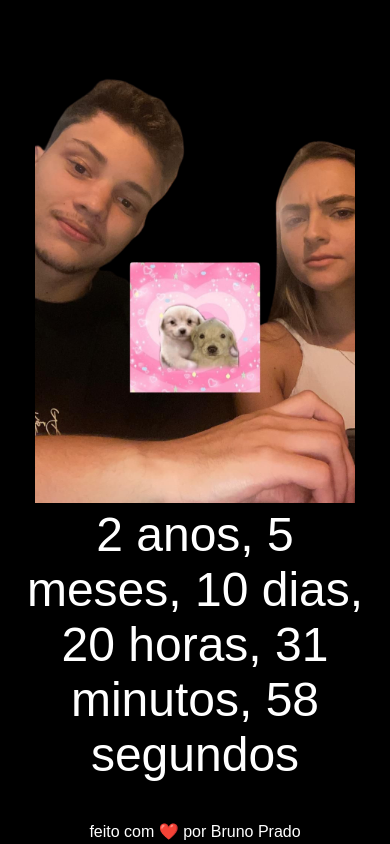
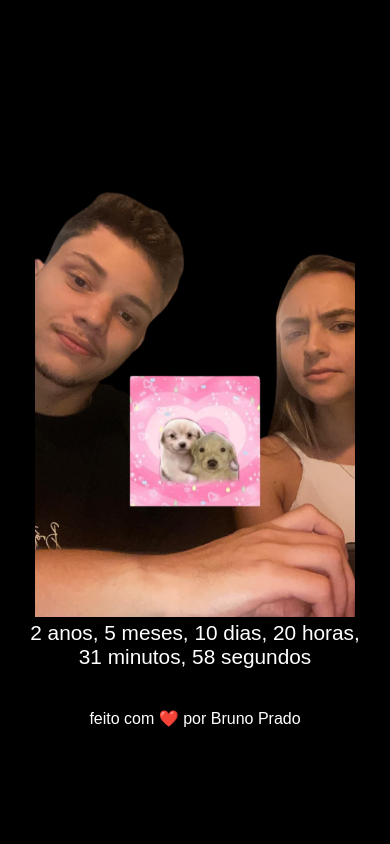
Before and after one commit to brprado/RelacionamentoCounter, a plain HTML site: page index.html in a window 390 px wide. Drawn offline with Linux system fonts and the light colour scheme; a web font is replaced by a local one.

Commit message:
sizes to mobile

```diff
--- a/index.html
+++ b/index.html
@@ -28,7 +28,7 @@
             margin-bottom: 20px;
         }
         .tempo {
-            font-size: 1.5em;
+            font-size: 3rem;
         }
         footer {
             margin-top: 20px;
@@ -36,17 +36,33 @@
             color: #555;
         }
 
+        /* Media query for smaller screens (mobile devices) */
+        @media (max-width: 768px) {
+            .tempo {
+                font-size: 2rem; /* Decrease font size on mobile */
+            }
+            .contador img {
+                width: 15rem; /* Adjust image size for mobile */
+            }
+        }
 
+        @media (max-width: 480px) {
+            .tempo {
+                font-size: 1.3rem; /* Further decrease font size for very small screens */
+            }
+            .contador img {
+                width: 10rem; /* Further adjust image size for smaller devices */
+            }
+        }
     </style>
 </head>
 <body>
 <div class="contador">
     <img src="buelu.png" style="width: 20rem;" alt="">
-    <div class="tempo" id="tempo" style="font-size: 3rem;"></div>
+    <div class="tempo" id="tempo"></div>
 </div>
 
 <link href="https://fonts.font.im/css?family=Sacramento" rel="stylesheet">
-
 
 <footer style="color: #fff;">
     feito com ❤️ por Bruno Prado
```
